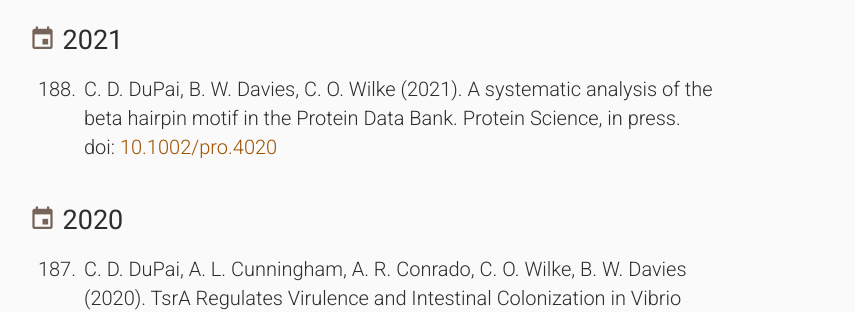
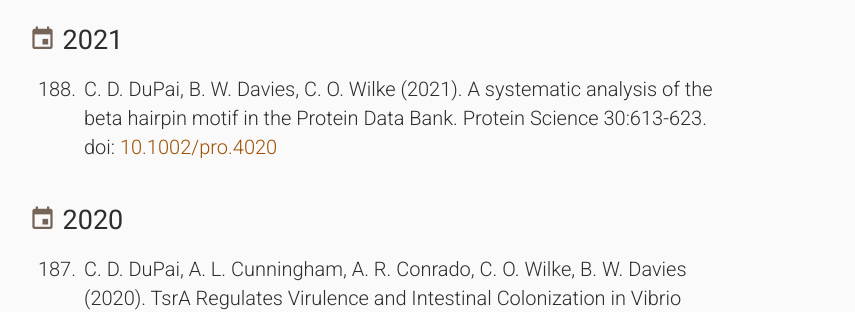
Before and after one commit to wilkelab/wilkelab.github.io, a Jekyll site: the page built from publications.html, in a window 1280 px wide and 900 px high, scrolled down 558 px. Shown: the part 183-495 px from the top of the window, without its empty margins (256-1111 px from the left). Built offline with Jekyll 4.4.1, drawn with Linux system fonts in a browser that asks for light colours; nearby versions of some CDN libraries.

Commit message:
update pubs

```diff
--- a/_data/publications.yml
+++ b/_data/publications.yml
@@ -25,7 +25,7 @@
 - author:  C. D. DuPai, B. W. Davies, C. O. Wilke
   year: 2021
   title: A systematic analysis of the beta hairpin motif in the Protein Data Bank.
-  ref: "Protein Science, in press"
+  ref: "Protein Science 30:613-623"
   doi: 10.1002/pro.4020
 
 - author: C. D. DuPai, A. L. Cunningham, A. R. Conrado, C. O. Wilke, B. W. Davies
```
